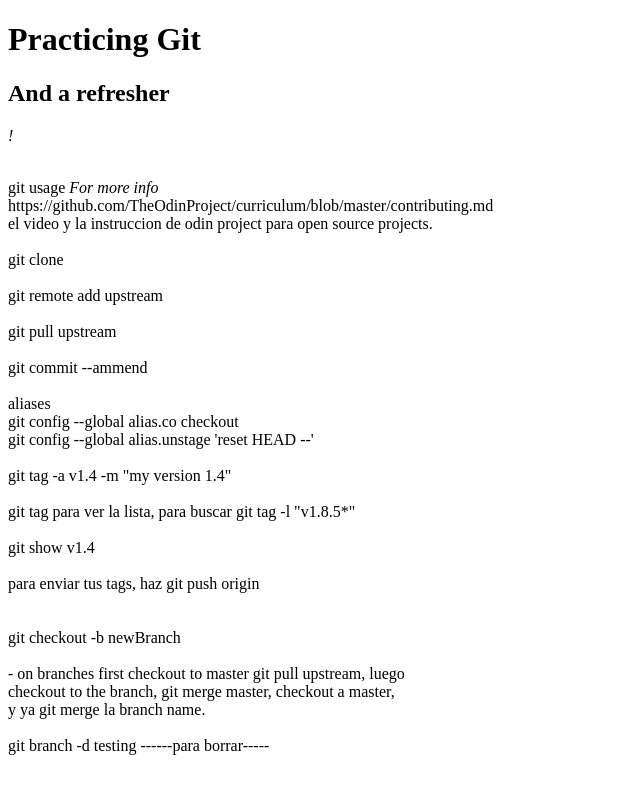
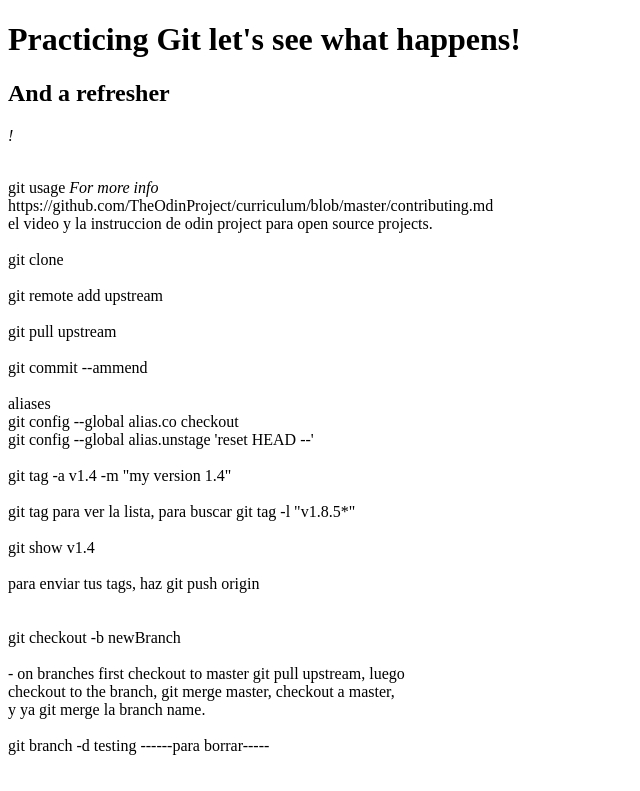
Before and after one commit to AlanContrerasM/git_practice, a plain HTML site: page index.html in a window 1280 px wide. Shown: the top 791 px of the page, without its empty margins (0-640 px from the left). Drawn offline with Linux system fonts and the light colour scheme.

Commit message:
master changed

```diff
--- a/index.html
+++ b/index.html
@@ -10,7 +10,9 @@
     </head>
     <body>
         <header>
-            <h1>Practicing Git</h1>
+            <h1>Practicing Git
+                let's see what happens!
+            </h1>
             <h2>And a refresher</h2><em>!</em>
         </header>
         <main>
```
